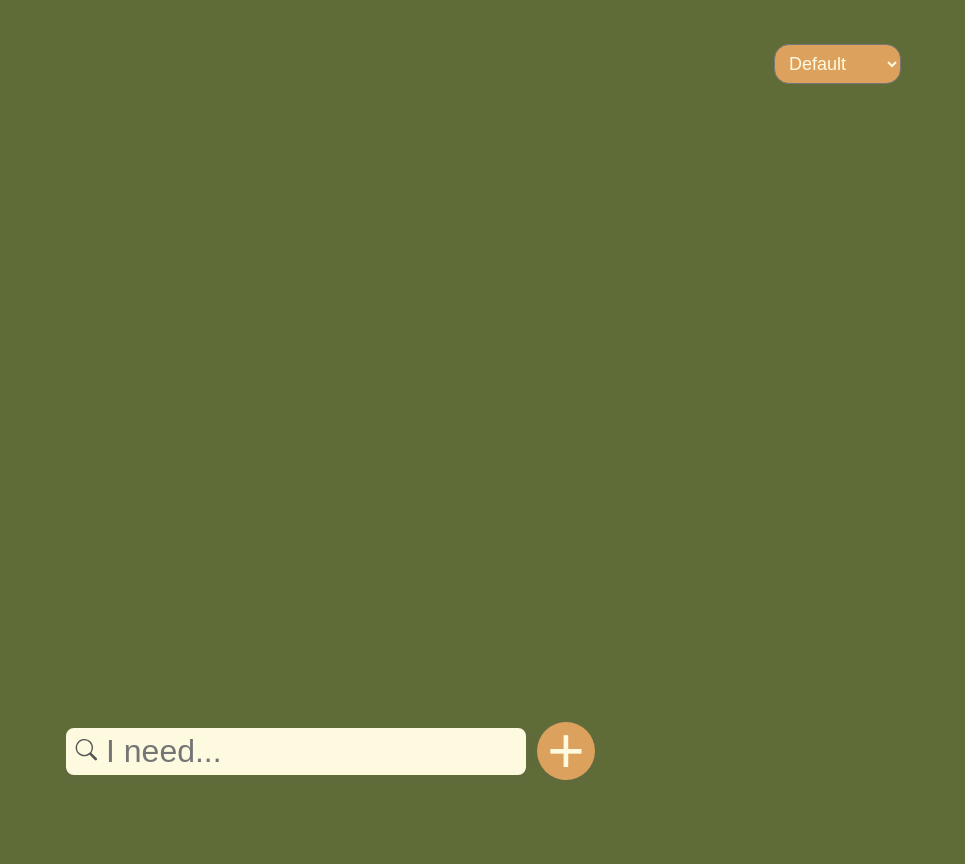
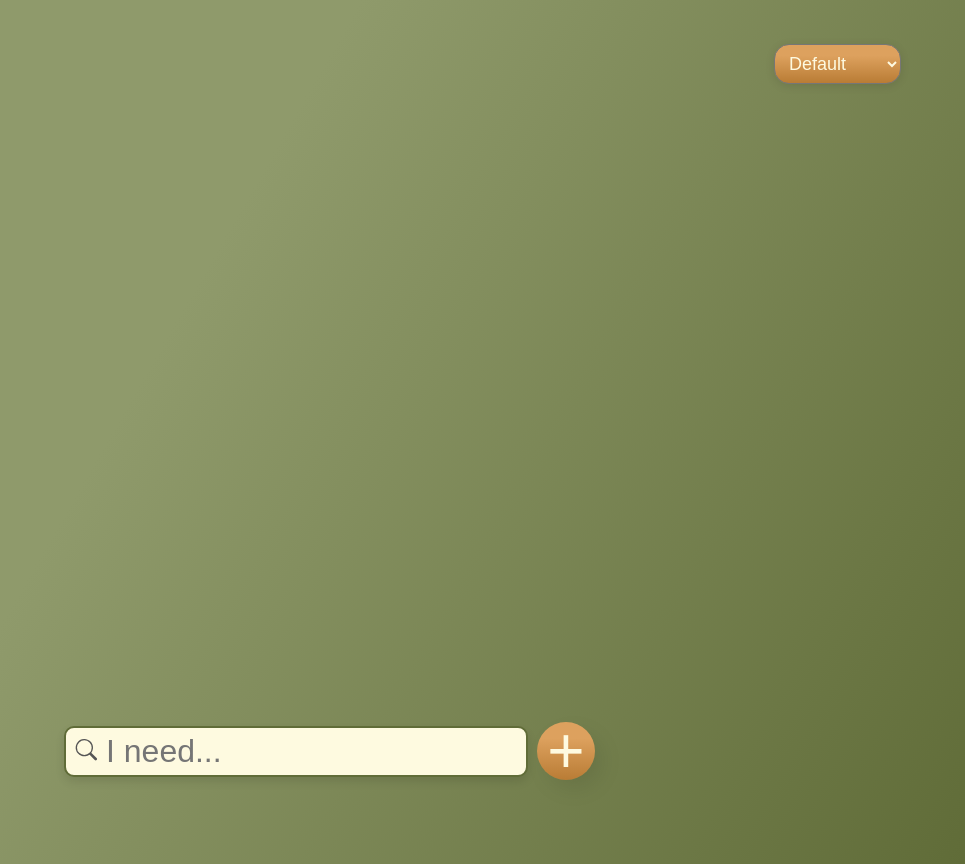
Before and after one commit to BncPntk/EasyGrocery, a React (Create React App) app in the folder easy_grocery/: page / in a window 1280 px wide. Shown: the whole page, without its empty margins (315-1280 px from the left). Before the commit the page ends 800 px from the top, so only its background shows below. Built offline with nearby package versions, Linux system fonts and the light colour scheme.

Commit message:
style: added gradient colors

```diff
--- a/easy_grocery/src/styles.css
+++ b/easy_grocery/src/styles.css
@@ -1,8 +1,11 @@
 :root {
   --clr-primary: #606c38;
+  --clr-primary-gradient: linear-gradient(120deg, rgba(143, 154, 107, 1) 38%, rgba(96, 108, 56, 1) 100%);
   --clr-secondary: #fefae0;
+  --clr-secondary-gradient: linear-gradient(120deg, rgba(254, 250, 224, 1) 58%, rgba(212, 235, 136, 1) 100%);
   --clr-action: #dda15e;
-  --clr-text: #001524;
+  --clr-action-gradient: linear-gradient(120deg, rgba(221, 161, 94, 1) 58%, rgb(185, 124, 53) 100%);
+  --clr-action-gradient-btn: linear-gradient(180deg, rgba(221, 161, 94, 1) 28%, rgb(185, 124, 53) 100%);
 }
 
 *,
@@ -15,7 +18,8 @@
 
 body {
   font-family: 'Josefin Sans', sans-serif;
-  background-color: var(--clr-primary);
+  background: var(--clr-primary-gradient);
+  height: 100vh;
 }
 
 .container {
@@ -37,7 +41,7 @@ body {
 }
 
 .item {
-  background-color: var(--clr-secondary);
+  background: var(--clr-secondary-gradient);
   width: 170px;
   height: 160px;
   border-radius: 10px;
@@ -49,6 +53,7 @@ body {
   overflow-wrap: break-word;
   padding: 2px;
   line-height: 1;
+  box-shadow: 0px 3px 3px 0px rgba(0, 0, 0, 0.1);
 }
 .item:hover {
   cursor: pointer;
@@ -83,7 +88,7 @@ body {
 }
 
 .bought_item {
-  background: #bc6c25;
+  background: var(--clr-action-gradient);
 }
 .bought_item h3,
 .bought_item p {
@@ -91,7 +96,7 @@ body {
 }
 .history_text {
   margin: 100px 0 15px 0;
-  font-size: 28px;
+  font-size: 32px;
   color: var(--clr-secondary);
   font-weight: 900;
 }
@@ -103,11 +108,12 @@ body {
 }
 
 .sort_button select {
-  background-color: var(--clr-action);
+  background: var(--clr-action-gradient-btn);
   color: var(--clr-secondary);
   padding: 8px 10px;
   font-size: 18px;
   border-radius: 15px;
+  box-shadow: 0px 2px 10px 0px rgba(0, 0, 0, 0.1);
 }
 .sort_button select:hover {
   cursor: pointer;
@@ -150,13 +156,13 @@ body {
   border-radius: 10px;
   color: #555555;
   background-color: var(--clr-secondary);
-  box-shadow: rgba(99, 99, 99, 0.2) 0px 2px 8px 0px;
+  box-shadow: 0px 5px 10px 0px rgba(0, 0, 0, 0.1);
 }
 
 .search_button {
   font-size: 64px;
   color: var(--clr-secondary);
-  background-color: var(--clr-action);
+  background: var(--clr-action-gradient-btn);
   border: none;
   width: 58px;
   height: 58px;
@@ -164,7 +170,8 @@ body {
   display: flex;
   justify-content: center;
   align-items: center;
-  box-shadow: rgba(99, 99, 99, 0.2) 0px 2px 8px 0px;
+  box-shadow: 8px 10px 25px -3px rgba(0, 0, 0, 0.1);
+
   transition: transform 0.2s;
 }
 .search_button:hover {
```
